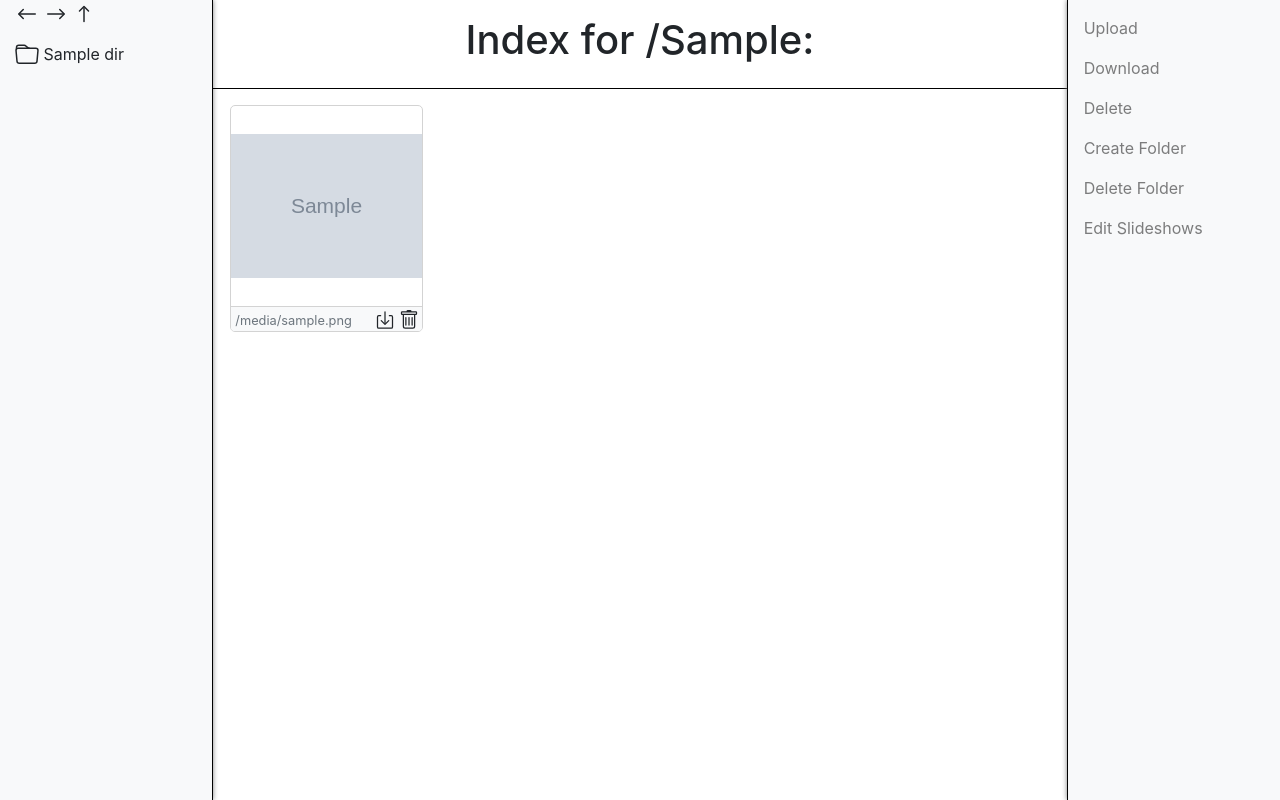
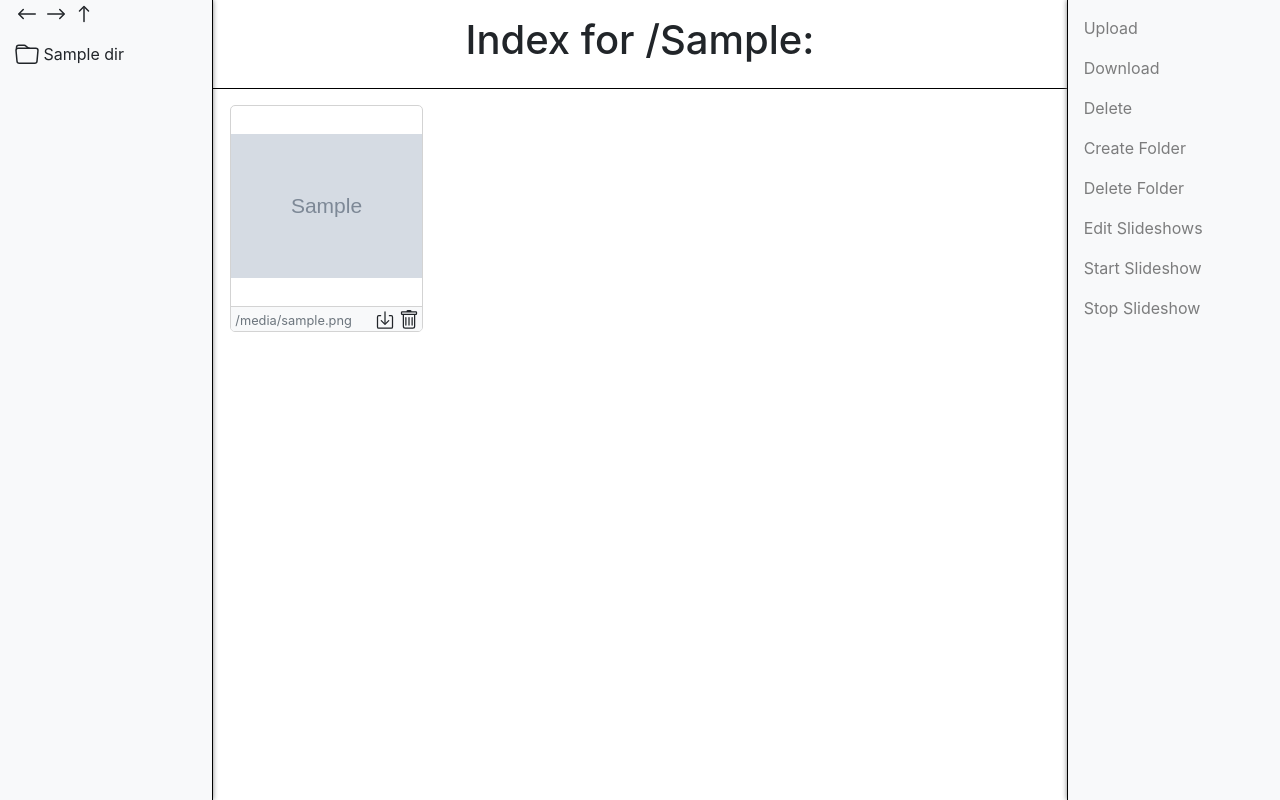
Before and after one commit to aentwist/pi-frame, a Flask app: template src/templates/index.html in a window 1280 px wide. Run offline with Flask 2, Linux system fonts and the light colour scheme; the template is opened without the code that fills it: values that come from a table or form of the project are taken from there, most other values are stand-ins (such as "Sample title", 1, 10 or a date in 2020); grey boxes marked "Sample" are stand-in pictures; some libraries are stand-ins or nearby versions.

Commit message:
finish slideshow controls

```diff
--- a/src/app.py
+++ b/src/app.py
@@ -9,9 +9,8 @@ import os
 import subprocess
 
 
-RESULTS_PER_PAGE = 24
-
 upload_folder = app.config["UPLOADS_DEFAULT_DEST"]
+results_per_page = app.config["RESULTS_PER_PAGE"]
 
 
 @app.route("/")
@@ -37,12 +36,12 @@ def index(rel_path=""):
         abort(404)
     _, dirs, files = next(os.walk(abs_path))
     file_count = len(files)
-    page_start = (page - 1) * RESULTS_PER_PAGE
-    page_end = min(page * RESULTS_PER_PAGE, file_count)
+    page_start = (page - 1) * results_per_page
+    page_end = min(page * results_per_page, file_count)
 
     return render_template("index.html", rel_path=rel_path, dirs=dirs,
             files=files[page_start:page_end], file_count=file_count,
-            page=page, results_per_page=RESULTS_PER_PAGE,
+            page=page, results_per_page=results_per_page,
             upload_form=UploadForm(), create_folder_form=create_folder_form)
 
 
@@ -82,12 +81,18 @@ slide_t = "1"
 blend_t = "2"
 
 
-@app.route("/util/start")
-def start():
-    subprocess.run(["ssh", "-T", FRAME_HOST, "sudo", "fbi", "-T", "1", "-t", slide_t,
-            "--blend", blend_t, "--readahead", "-a", "--noverbose", "*"])  # -l fname
+@app.route("/slideshow/start/")
+@app.route("/slideshow/start/<path:rel_path>")
+# TODO: Support slideshow customization rather than all images in directory.
+def start_slideshow(rel_path=""):
+    subprocess.run(["ssh", "-T", app.config["FRAME_HOST"], "sudo", "fbi", "-T", "1", "-t", slide_t,
+            "--blend", blend_t, "--readahead", "-a", "--noverbose",
+            os.path.join(app.config["SLIDESHOW_DEFAULT_PATH"], rel_path, "*")])  # -l fname
+    return Response(f"Slideshow of /{rel_path if not rel_path else rel_path + '/'}* started",
+            200, mimetype="text/plain")
 
 
-@app.route("/util/stop")
-def stop():
-    subprocess.run(["ssh", "-T", FRAME_HOST, "sudo", "kill", "$(pgrep fbi)"])
+@app.route("/slideshow/stop")
+def stop_slideshow():
+    subprocess.run(["ssh", "-T", app.config["FRAME_HOST"], "sudo", "kill", "'$(pgrep fbi)'"])
+    return Response("Slideshow stopped", 200, mimetype="text/plain")
--- a/src/config.py
+++ b/src/config.py
@@ -4,6 +4,8 @@ import os
 class Config:
     SECRET_KEY = os.environ.get("SECRET_KEY") or "deep_fried_lemons"
     FRAME_HOST = "pi@192.168.1.31"
+    SLIDESHOW_DEFAULT_PATH = "/mnt/nas"
+    RESULTS_PER_PAGE = 24
 
 
 class DevConfig(Config):
--- a/src/static/deleteFile.js
+++ b/src/static/deleteFile.js
@@ -11,7 +11,7 @@
 async function deleteFile(rel_path, fname, page) {
     let conf = confirm(`Are you sure you want to delete ${fname}? This operation cannot be undone.`);
     if (conf) {
-        let response = await fetch(`/file/delete${rel_path}/${fname}`, {
+        let response = await fetch(`/file/delete/${rel_path}/${fname}`, {
             method: "DELETE"
         });
         let message = await response.text();
--- /dev/null
+++ b/src/static/slideshow.js
@@ -0,0 +1,17 @@
+"use strict";
+
+/**
+ *
+ */
+
+async function startSlideshow(rel_path) {
+    let response = await fetch(`/slideshow/start/${rel_path}`);
+    let message = await response.text();
+    alert(message);
+}
+
+async function stopSlideshow() {
+    let response = await fetch('/slideshow/stop');
+    let message = await response.text();
+    alert(message);
+}
--- a/src/templates/index.html
+++ b/src/templates/index.html
@@ -26,6 +26,7 @@
                 integrity="sha384-OgVRvuATP1z7JjHLkuOU7Xw704+h835Lr+6QL9UvYjZE3Ipu6Tp75j7Bh/kR0JKI"
                 crossorigin="anonymous"></script>
         <script defer src="{{ url_for('static', filename='deleteFile.js') }}"></script>
+        <script defer src="{{ url_for('static', filename='slideshow.js') }}"></script>
     </head>
 
     <body>
@@ -167,6 +168,10 @@
                     </li>
                     <li class="nav-item"><a class="nav-link" href="#">Delete Folder</a></li>
                     <li class="nav-item"><a class="nav-link" href="#">Edit Slideshows</a></li>
+                    <li class="nav-item"><a class="nav-link" href="#"
+                            title="Start slideshow here" onclick="startSlideshow('{{ rel_path }}'); return false;">Start Slideshow</a></li>
+                    <li class="nav-item"><a class="nav-link" href="#"
+                            title="Stop slideshow" onclick="stopSlideshow(); return false;">Stop Slideshow</a></li>
                 </ul>
             </nav>
         </div>
```
